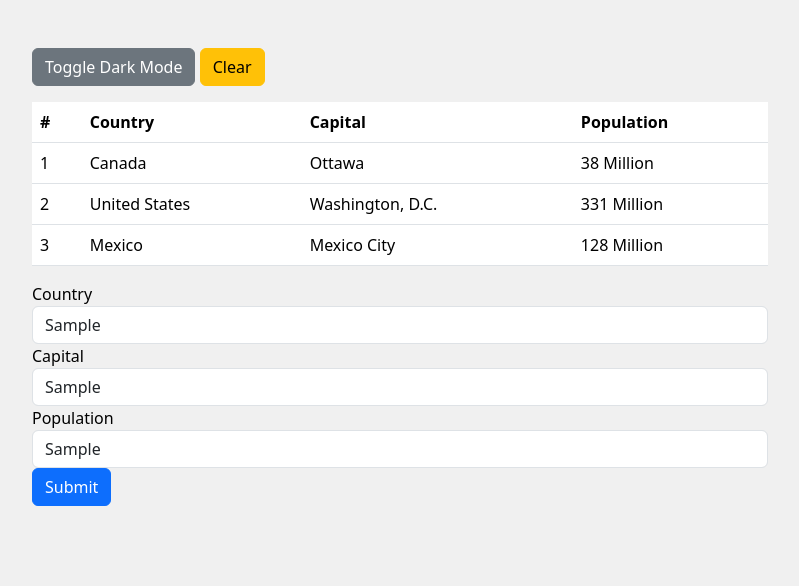
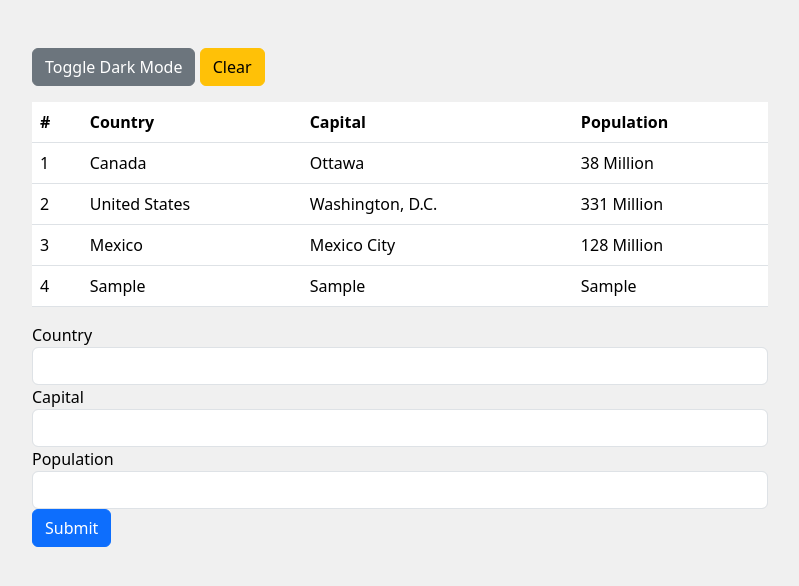
Before and after one commit to ItsAl3xx/web-data-project, a website: page index.html in a window 1280 px wide. Both pictures are taken after typing "Sample", "Sample", "Sample" into the empty fields and a click on the button "Submit". Shown: the whole page, without its empty margins (240-1039 px from the left). Drawn offline with nearby package versions, Linux system fonts and the light colour scheme.

Commit message:
Fixed buttons and user input to work with the page. Now everything is working as expected and finished.

```diff
--- a/index.html
+++ b/index.html
@@ -54,18 +54,18 @@
             <!-- Form Section -->
             <form id="data-form">
                 <div class="form-group">
-                    <label for="data1">Country</label>
-                    <input type="text" class="form-control" id="data1" required>
+                    <label for="country">Country</label>
+                    <input type="text" class="form-control" id="country" required>
                 </div>
                 <div class="form-group">
-                    <label for="data2">Capital</label>
-                    <input type="text" class="form-control" id="data2" required>
+                    <label for="capital">Capital</label>
+                    <input type="text" class="form-control" id="capital" required>
                 </div>
                 <div class="form-group">
-                    <label for="data2">Population</label>
-                    <input type="text" class="form-control" id="data2" required>
+                    <label for="population">Population</label>
+                    <input type="text" class="form-control" id="population" required>
                 </div>
-                    <button type="submit" class="btn btn-primary">Submit</button>
+                <button type="submit" class="btn btn-primary">Submit</button>
                 <!-- Submit button for the form -->
             </form>
 
--- a/script.js
+++ b/script.js
@@ -31,7 +31,10 @@
         const capital = document.getElementById('capital').value;
         const population = document.getElementById('population').value;
         addRow({ country, capital, population });
-        this.reset(); // Reset form fields
+        // Clear form inputs
+        document.getElementById('country').value = '';
+        document.getElementById('capital').value = '';
+        document.getElementById('population').value = '';
     };
 
     // Clear table functionality
```
